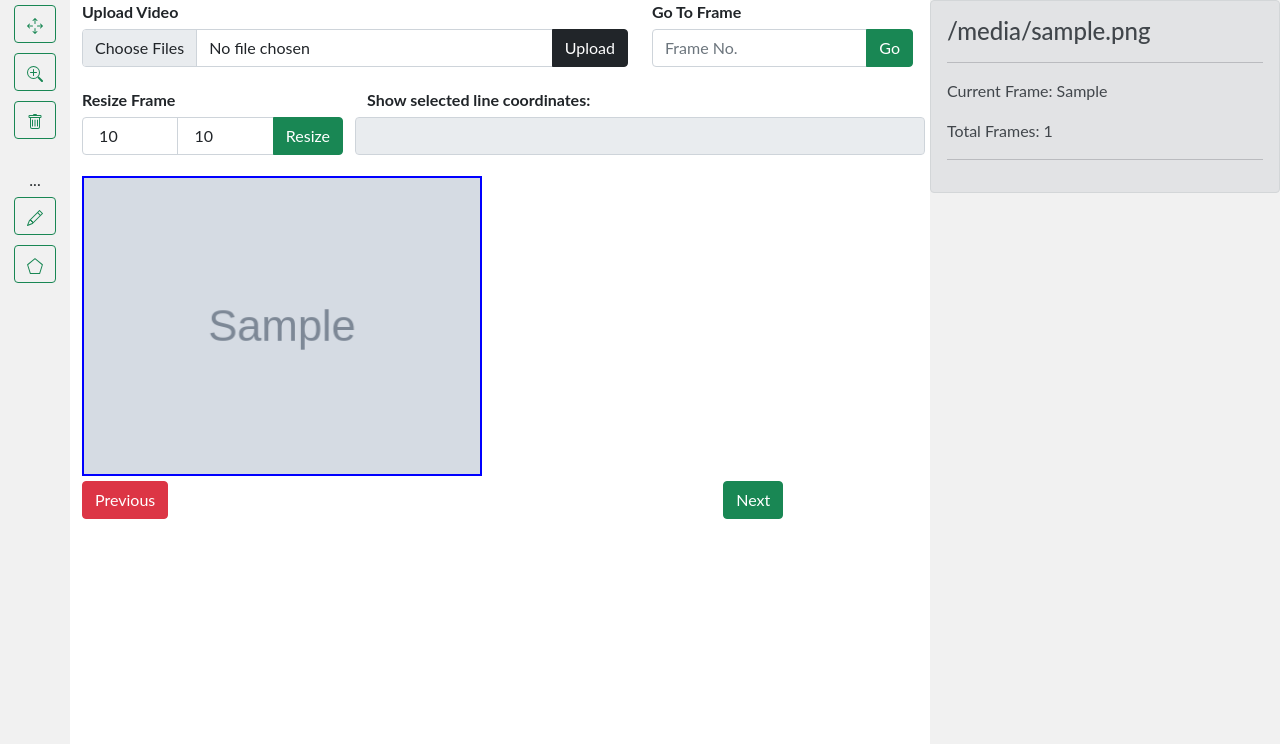
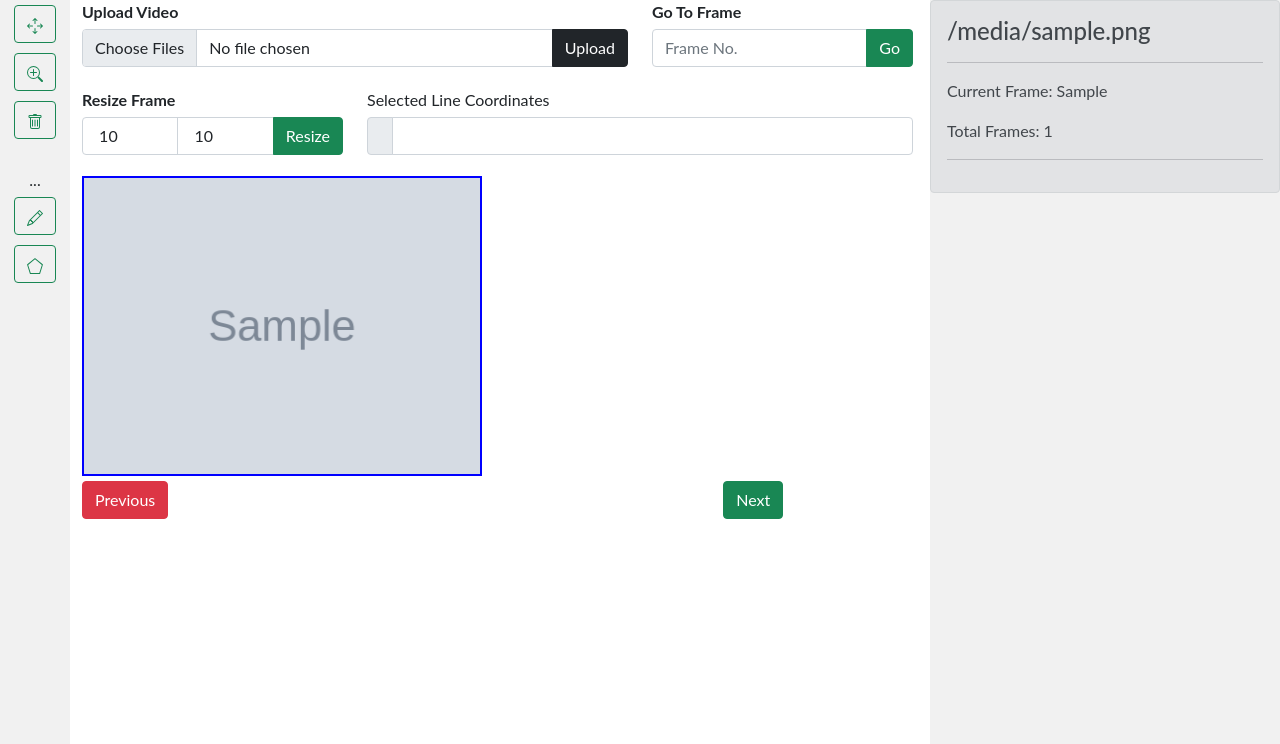
Before and after one commit to Sifat-Ahmed/annotation-webapp, a Flask app: template templates/index.html in a window 1280 px wide. Shown: the part 56-800 px from the top of the page. Run offline with Flask 2, Linux system fonts and the light colour scheme; the template is opened without the code that fills it: most values are stand-ins (such as "Sample title", 1, 10 or a date in 2020); grey boxes marked "Sample" are stand-in pictures; some libraries are stand-ins or nearby versions.

Commit message:
line show updated

```diff
--- a/static/css/style.css
+++ b/static/css/style.css
@@ -42,7 +42,25 @@ body {
 
 #showLine {
     margin-top: 5px;
+    margin-bottom: 5px;
 }
+#lineName {
+    margin-top: 5px;
+    margin-bottom: 5px;
+}
+.form-label{
+    margin: 0px;
+}
+
+.delete {
+    background: url(https://icons.getbootstrap.com/assets/icons/trash.svg) no-repeat;
+    background-size: contain;
+    cursor: pointer;
+    display: inline-block;
+    height: 16px;
+    width: 16px;
+}
+
 
 .sidebar {
   margin: 0;
--- a/static/scripts/engine.js
+++ b/static/scripts/engine.js
@@ -37,9 +37,13 @@ canvas.on('mouse:down', function (options) {
           let div2 = document.createElement("div");
           div2.setAttribute('class', 'd-grid col-2 mx-auto');
 
+
+          let icon = document.createElement("span");
+          icon.setAttribute('class', 'delete');
+
           let btn2 = document.createElement("button");
-          btn2.setAttribute('class', 'btn btn-danger');
-          btn2.innerHTML = 'Del';
+          btn2.setAttribute('class', 'btn btn-outline-danger');
+          btn2.appendChild(icon);
           btn2.onclick = function(btnEvent){
             canvas.getObjects().forEach(function(e) {
                 if(String(e.id) == ('Circle_1_'+o.id)) {
@@ -98,7 +102,8 @@ canvas.on('object:moving', function(e) {
 
 
     line_name = p.line.id.replace('_', ' ');
-    lineShow.value = line_name + ': ' +Math.floor(p.line.x1) + ', ' + Math.floor(p.line.y1) + ', ' + Math.floor(p.line.x2) + ', ' + Math.floor(p.line.y2);
+    document.getElementById("lineName").innerHTML = line_name;
+    lineShow.value = Math.floor(p.line.x1) + '; ' + Math.floor(p.line.y1) + '; ' + Math.floor(p.line.x2) + '; ' + Math.floor(p.line.y2);
 
     p.line.set('stroke', 'green');
     p.line.setCoords();
--- a/templates/index.html
+++ b/templates/index.html
@@ -178,9 +178,16 @@
         <div class="col-md-6">
             <div class="row">
 
-                <label><strong>Show selected line coordinates:</strong></label>
-<!--                <p id="showLine"></p>-->
-                <input id="showLine" class="form-control" type="text" aria-label="Disabled input example" readonly>
+<!--                <label><strong>Show selected line coordinates:</strong></label>-->
+<!--&lt;!&ndash;                <p id="showLine"></p>&ndash;&gt;-->
+<!--                <input id="showLine" class="form-control" type="text" aria-label="Disabled input example" readonly>-->
+
+                <label for="showLine" class="form-label">Selected Line Coordinates</label>
+                <div class="input-group mb-3 input-group-default">
+                    <span class="input-group-text" id="lineName"></span>
+                    <input id="showLine" type="text" class="form-control" aria-describedby="basic-addon3">
+                </div>
+
             </div>
         </div>
     </div>
```
